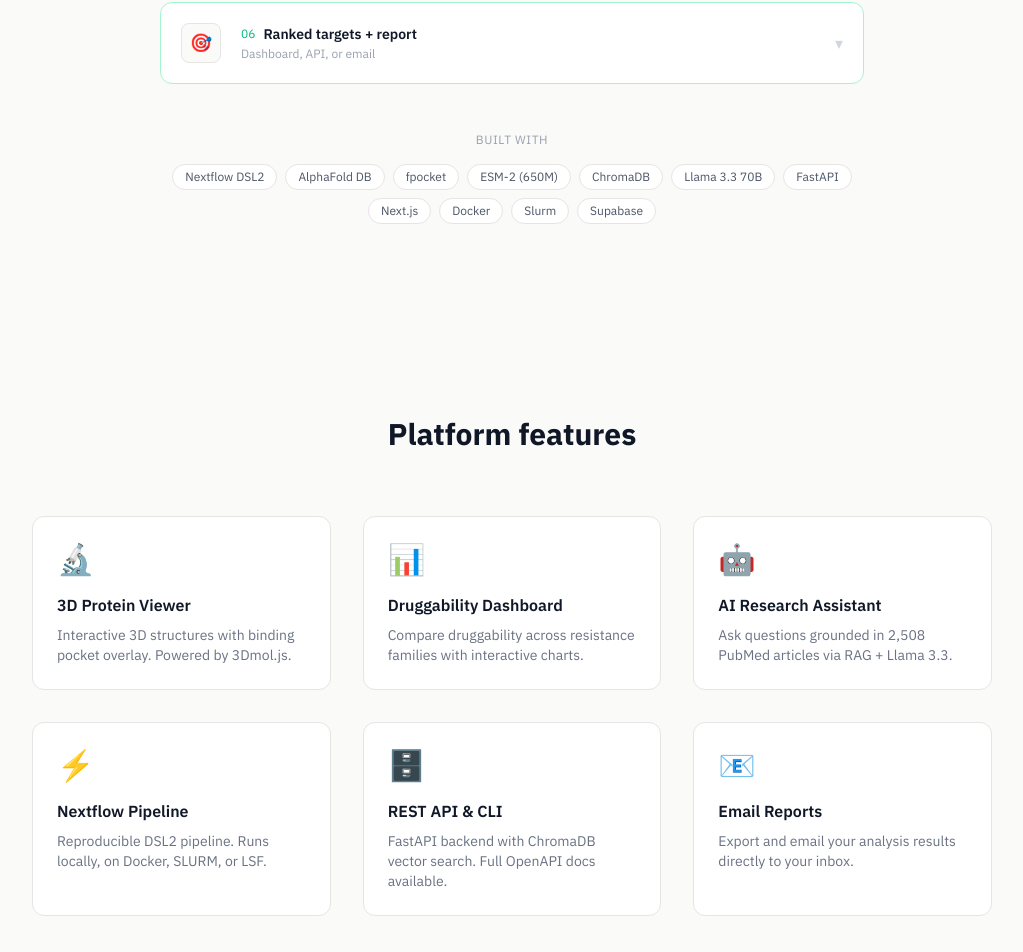
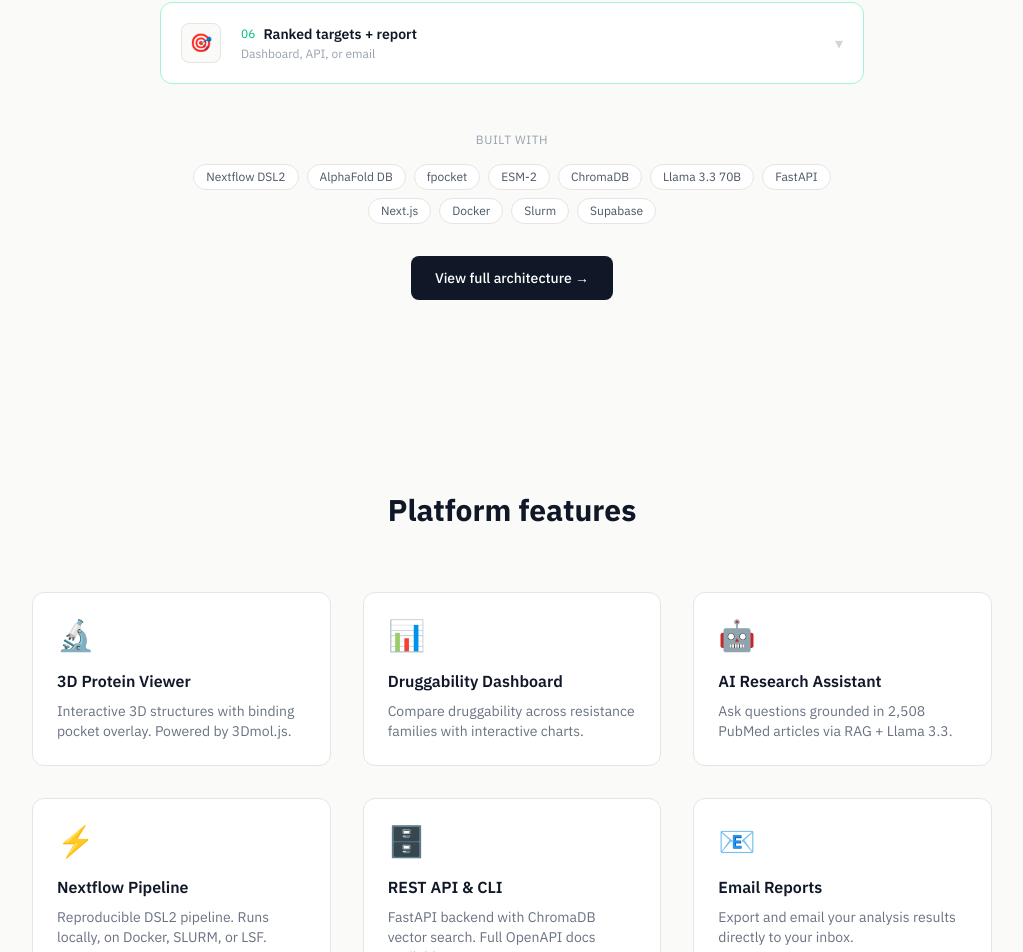
Before and after one commit to kagansaglam/resistai-web, a Next.js app: page / in a window 1280 px wide. Shown: the part 2708-3660 px from the top of the page, without its empty margins (128-1151 px from the left). Built offline with nearby package versions, Linux system fonts and the light colour scheme.

Commit message:
feat: add architecture button after tech stack + fix ESM badge

```diff
--- a/app/page.tsx
+++ b/app/page.tsx
@@ -112,9 +112,14 @@ export default function Home() {
         <div className="mt-12 text-center">
           <p className="text-xs text-gray-400 mb-4 uppercase tracking-wider">Built with</p>
           <div className="flex flex-wrap justify-center gap-2">
-            {["Nextflow DSL2", "AlphaFold DB", "fpocket", "ESM-2 (650M)", "ChromaDB", "Llama 3.3 70B", "FastAPI", "Next.js", "Docker", "Slurm", "Supabase"].map((t) => (
+            {["Nextflow DSL2", "AlphaFold DB", "fpocket", "ESM-2", "ChromaDB", "Llama 3.3 70B", "FastAPI", "Next.js", "Docker", "Slurm", "Supabase"].map((t) => (
               <span key={t} className="px-3 py-1 text-xs bg-white border border-stone-200 rounded-full text-gray-600">{t}</span>
             ))}
+          </div>
+          <div className="mt-8">
+            <Link href="/architecture" className="inline-flex items-center gap-2 px-6 py-3 bg-gray-900 hover:bg-gray-700 text-white text-sm font-medium rounded-lg transition">
+              View full architecture →
+            </Link>
           </div>
         </div>
       </section>
```
